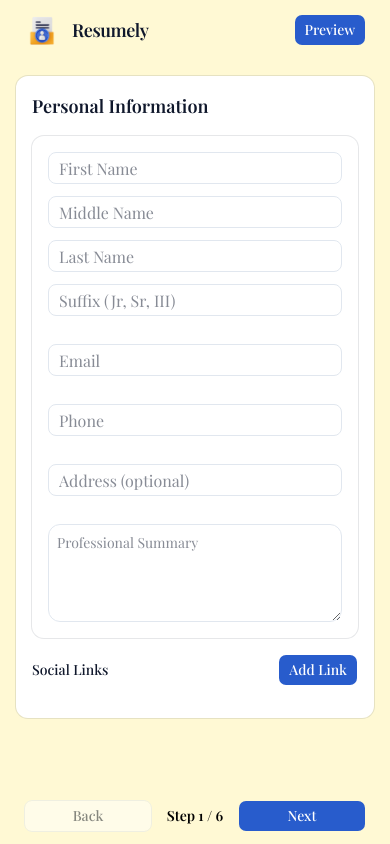
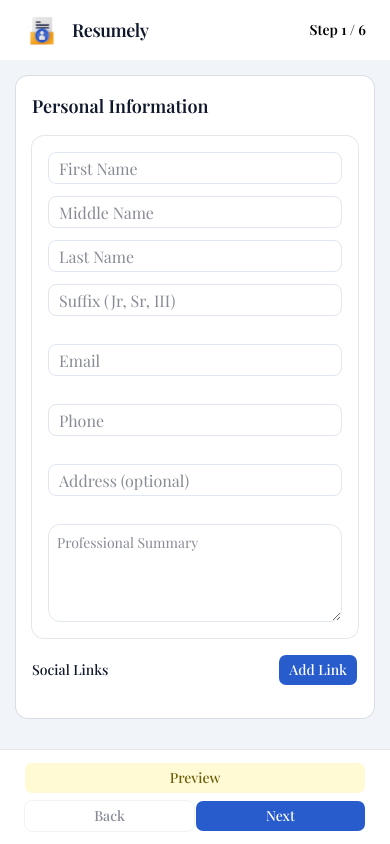
Before and after one commit to austingit26/resumely, a Next.js app: page /resume in a window 390 px wide. Built offline with nearby package versions, Linux system fonts and the light colour scheme; a web font is replaced by a local one.

Commit message:
update theme and layout

```diff
--- a/app/globals.css
+++ b/app/globals.css
@@ -48,6 +48,6 @@
     border-color: var(--color-border);
   }
   :root {
-    background-color: var(--color-secondary-500);
+    background-color: var(--color-white);
   }
 }
--- a/app/learn/page.tsx
+++ b/app/learn/page.tsx
@@ -13,7 +13,7 @@ import Navbar from '@/components/common/navbar';
 
 const LearnPage = () => {
   return (
-    <div className="min-h-screen bg-secondary-500">
+    <div className="min-h-screen bg-white">
 
       {/* NAVBAR */}
       <Navbar
@@ -50,7 +50,7 @@ const LearnPage = () => {
       {/* WHAT IS ATS */}
       <section className="max-w-6xl mx-auto px-6 grid grid-cols-1 lg:grid-cols-2 gap-8">
 
-        <div className="bg-white rounded-3xl border border-slate-200 p-8 shadow-sm">
+        <div className="bg-secondary-500 rounded-3xl border border-slate-200 p-8 shadow-sm">
 
           <div className="w-14 h-14 rounded-2xl bg-primary-50 flex items-center justify-center text-primary-500">
             <ScanSearch size={28} />
@@ -79,7 +79,7 @@ const LearnPage = () => {
 
         </div>
 
-        <div className="bg-white rounded-3xl border border-slate-200 p-8 shadow-sm">
+        <div className="bg-secondary-500 rounded-3xl border border-slate-200 p-8 shadow-sm">
 
           <div className="w-14 h-14 rounded-2xl bg-red-50 flex items-center justify-center text-red-500">
             <FileCheck size={28} />
@@ -165,7 +165,7 @@ const LearnPage = () => {
 
         <div className="max-w-4xl mx-auto bg-primary-500 rounded-3xl p-10 text-center text-white">
 
-          <h2 className="text-3xl font-bold">
+          <h2 className="text-3xl font-bold text-secondary-600">
             Ready to build your ATS-friendly resume?
           </h2>
 
--- a/app/page.tsx
+++ b/app/page.tsx
@@ -13,7 +13,7 @@ import Navbar from '@/components/common/navbar';
 
 const Landing = () => {
   return (
-    <div className="min-h-screen bg-secondary-500 flex flex-col">
+    <div className="min-h-screen flex flex-col">
 
       {/* HEADER */}
       <Navbar />
@@ -33,28 +33,24 @@ const Landing = () => {
 
         {/* CTA */}
         <div className="mt-8 flex flex-col sm:flex-row gap-3">
-
-        <Link
-          href="/resume"
-          className="px-6 py-3 bg-primary-500 text-white rounded-lg hover:bg-primary-600 transition font-medium"
-        >
-          Build Resume Free
-        </Link>
-
           <Link
             href="/learn"
             className="px-6 py-3 bg-white border border-slate-300 rounded-lg hover:bg-slate-50 transition font-medium"
           >
             Learn More
           </Link>
-
+          <Link
+            href="/resume"
+            className="px-6 py-3 bg-primary-500 text-white rounded-lg hover:bg-primary-600 transition font-medium"
+          >
+            Build Resume Free
+          </Link>
         </div>
 
       </section>
 
       {/* BENEFITS */}
       <section className="grid grid-cols-1 md:grid-cols-2 xl:grid-cols-4 gap-4 px-6 mt-16 max-w-6xl mx-auto w-full">
-
         <Card
           icon={<FileText size={22} />}
           title="ATS-Friendly"
@@ -82,8 +78,7 @@ const Landing = () => {
       </section>
 
       {/* STATS */}
-      <section className="mt-20 bg-white/60 py-12 border-y border-slate-200">
-
+      <section className="mt-20 bg-secondary-500 py-12 border-y border-slate-200">
         <div className="max-w-5xl mx-auto grid grid-cols-1 md:grid-cols-3 gap-8 text-center">
 
           <Stat
--- a/app/resume/page.tsx
+++ b/app/resume/page.tsx
@@ -35,17 +35,16 @@ export default function Form() {
       {/* NAVBAR */}
       <Navbar
         rightSlot={
-          <Button
-            onClick={() => setShowPreview((v) => !v)}
-            className="lg:hidden bg-primary-500 text-white"
-          >
-            {showPreview ? 'Edit' : 'Preview'}
-          </Button>
+          <div>
+            <div className="text-sm text-black font-semibold flex sm:hidden">
+              Step {safeStep + 1} / {STEPS_LENGTH}
+            </div>
+          </div>
         }
       />
 
       {/* MAIN AREA */}
-      <div className="flex flex-1 p-4 pb-24 bg-secondary-500">
+      <div className="flex flex-1 p-4 pb-24 bg-slate-100">
 
         {/* MOBILE VIEW SWITCH */}
         <div className="w-full lg:hidden">
@@ -78,18 +77,26 @@ export default function Form() {
       </div>
 
       {/* FOOTER NAV */}
-      <div className="fixed bottom-0 left-0 right-0 bg-secondary-500 px-6 py-3 flex justify-between items-center">
-        <Button variant="outline" onClick={prevStep} disabled={safeStep === 0} className='min-w-32'>
-          Back
+      <div className="fixed bottom-0 left-0 right-0 bg-white px-6 py-3 flex flex-col sm:flex-row justify-between items-center border-t border-gray-200 gap-1.5">
+        <Button
+          onClick={() => setShowPreview((v) => !v)}
+          className="sm:hidden bg-secondary-500 text-secondary-900 flex min-w-full sm:min-w-32"
+        >
+          {showPreview ? 'Edit' : 'Preview'}
         </Button>
+        <div className='flex items-center justify-between w-full'>
+          <Button variant="outline" onClick={prevStep} disabled={safeStep === 0} className='min-w-1/2 sm:min-w-32'>
+            Back
+          </Button>
 
-        <div className="text-sm text-black font-semibold">
-          Step {safeStep + 1} / {STEPS_LENGTH}
+          <div className="text-sm text-black font-semibold sm:flex hidden">
+            Step {safeStep + 1} / {STEPS_LENGTH}
+          </div>
+
+          <Button onClick={nextStep} className='min-w-1/2 sm:min-w-32'>
+            {safeStep === STEPS_LENGTH - 1 ? 'Download' : 'Next'}
+          </Button>
         </div>
-
-        <Button onClick={nextStep} className='min-w-32'>
-          {safeStep === STEPS_LENGTH - 1 ? 'Download' : 'Next'}
-        </Button>
       </div>
 
     </div>
--- a/components/common/navbar.tsx
+++ b/components/common/navbar.tsx
@@ -10,7 +10,7 @@ type NavbarProps = {
 
 const Navbar = ({ rightSlot }: NavbarProps) => {
   return (
-    <div className="sticky top-0 z-10 bg-secondary-500 px-6 py-3 flex items-center justify-between select-none">
+    <div className="sticky top-0 z-10 bg-white px-6 py-3 flex items-center justify-between select-none">
 
       {/* LEFT: LOGO */}
       <Link href="/" className="flex items-center gap-3">
```
